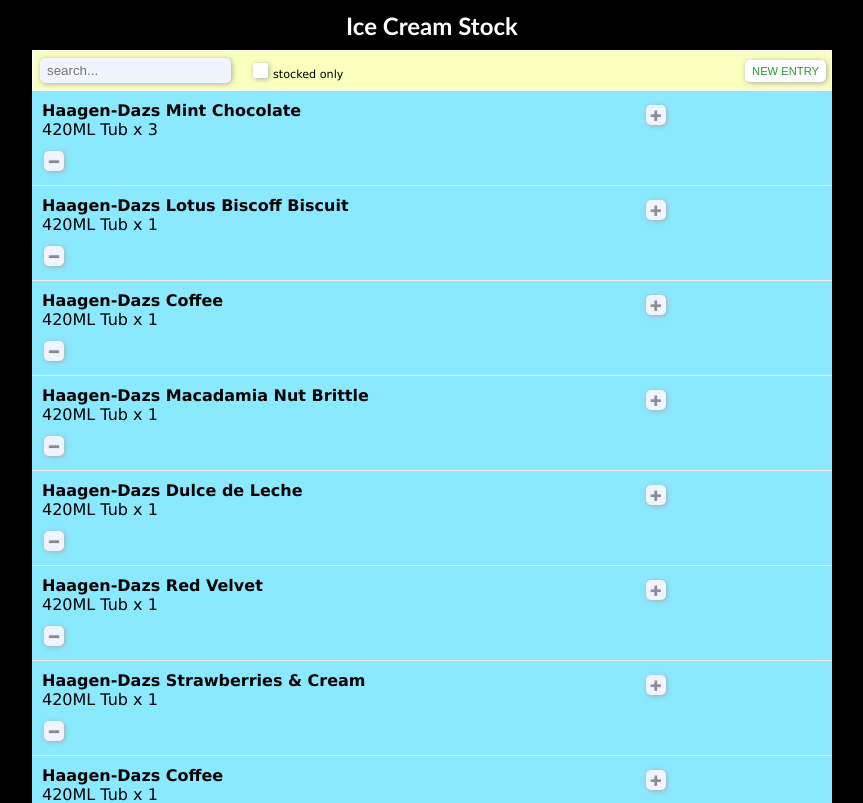
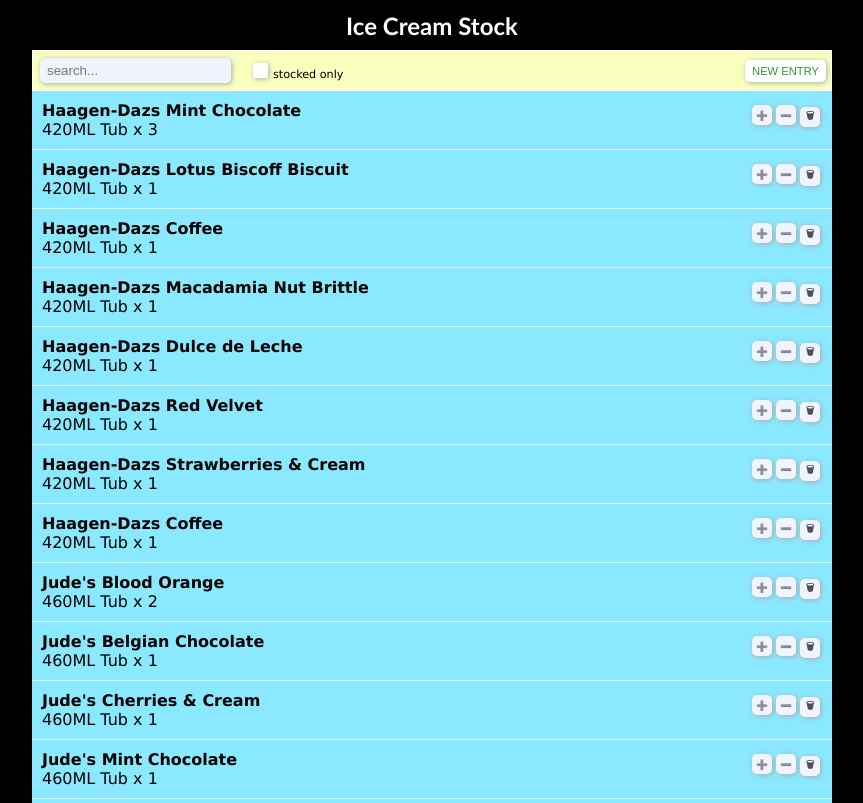
Before and after one commit to bhallaarjun/ice-cream-stock, a React (Vite) app: page / in a window 1280 px wide. Shown: the top 803 px of the page, without its empty margins (208-1071 px from the left). Built offline with nearby package versions, Linux system fonts and the light colour scheme.

Commit message:
New handleDeleteOne function added

```diff
--- a/src/components/IceCreamList.jsx
+++ b/src/components/IceCreamList.jsx
@@ -1,10 +1,13 @@
 import AddBtn from "./AddBtn";
 import RemoveBtn from "./RemoveBtn";
 import IceCream from "./IceCream";
+import DeleteBtn from "./DeleteBtn";
 
-//Displays a list of ice creams based on the current search and filter criteria.
+// Displays a list of ice creams based on the current search and filter criteria.
 const IceCreamList = ({ iceCreams, setIceCreams, searchText, inStockOnly }) => {
   const rows = [];
+
+  // Function to handle adding one more of a specific ice cream
   const handleAddOne = (iceCreamToUpdate) => {
     setIceCreams((prevIceCreams) =>
       prevIceCreams.map((iceCream) =>
@@ -14,6 +17,8 @@ const IceCreamList = ({ iceCreams, setIceCreams, searchText, inStockOnly }) => {
       ),
     );
   };
+
+  // Function to handle removing one of a specific ice cream
   const handleRemoveOne = (iceCreamToUpdate) => {
     setIceCreams((prevIceCreams) =>
       prevIceCreams.map((iceCream) =>
@@ -23,6 +28,14 @@ const IceCreamList = ({ iceCreams, setIceCreams, searchText, inStockOnly }) => {
       ),
     );
   };
+
+  // Function to handle deleting a specific ice cream
+  const handleDeleteOne = (iceCreamToDelete) => {
+    setIceCreams((prevIceCreams) =>
+      prevIceCreams.filter((iceCream) => iceCream !== iceCreamToDelete),
+    );
+  };
+
   iceCreams.forEach((iceCream) => {
     // Check if the ice cream matches the search text in any of its properties
     if (
@@ -33,17 +46,18 @@ const IceCreamList = ({ iceCreams, setIceCreams, searchText, inStockOnly }) => {
       return; // Skip this item if it doesn't match the search text
     }
     // If the "inStockOnly" filter is enabled, skip items that are not in stock
-    if (inStockOnly && !iceCream.stocked) {
+    if (inStockOnly && iceCream.quantity === 0) {
       return;
     }
 
     // Add the filtered ice cream item to the rows array
     rows.push(
-      <div className="ice-cream-item">
-        <IceCream
-          iceCream={iceCream}
+      <div
+        className="ice-cream-item"
         key={iceCream.brand + iceCream.flavour + iceCream.category}
-        />
+      >
+        <IceCream iceCream={iceCream} />
+        <div className="buttons">
           <AddBtn
             iceCream={iceCream}
             onAddOne={handleAddOne}
@@ -52,6 +66,11 @@ const IceCreamList = ({ iceCreams, setIceCreams, searchText, inStockOnly }) => {
             iceCream={iceCream}
             onRemoveOne={handleRemoveOne}
           />
+          <DeleteBtn
+            iceCream={iceCream}
+            onDeleteOne={handleDeleteOne}
+          />
+        </div>
       </div>,
     );
   });
```
Lines whose indentation alone changed are shown as unchanged.
